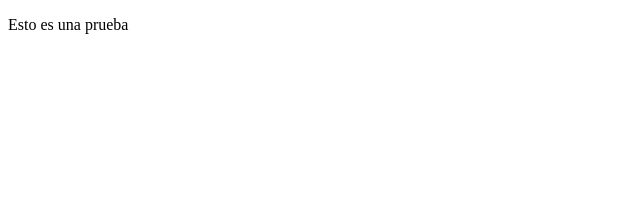
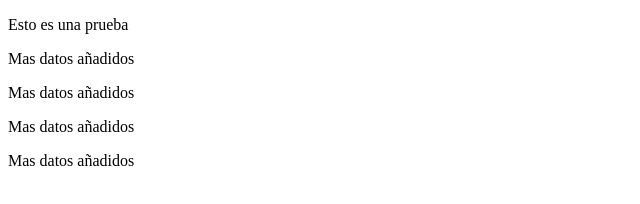
Before and after one commit to rawlmp/ejemploGit, a plain HTML site: page index.html in a window 1280 px wide. Shown: the whole page, without its empty margins (0-640 px from the left). Drawn offline with Linux system fonts and the light colour scheme.

Commit message:
Segunda foto

```diff
--- a/index.html
+++ b/index.html
@@ -8,5 +8,9 @@
   </head>
   <body>
     <p>Esto es una prueba</p>
+    <p>Mas datos añadidos</p>
+    <p>Mas datos añadidos</p>
+    <p>Mas datos añadidos</p>
+    <p>Mas datos añadidos</p>
   </body>
 </html>
```
